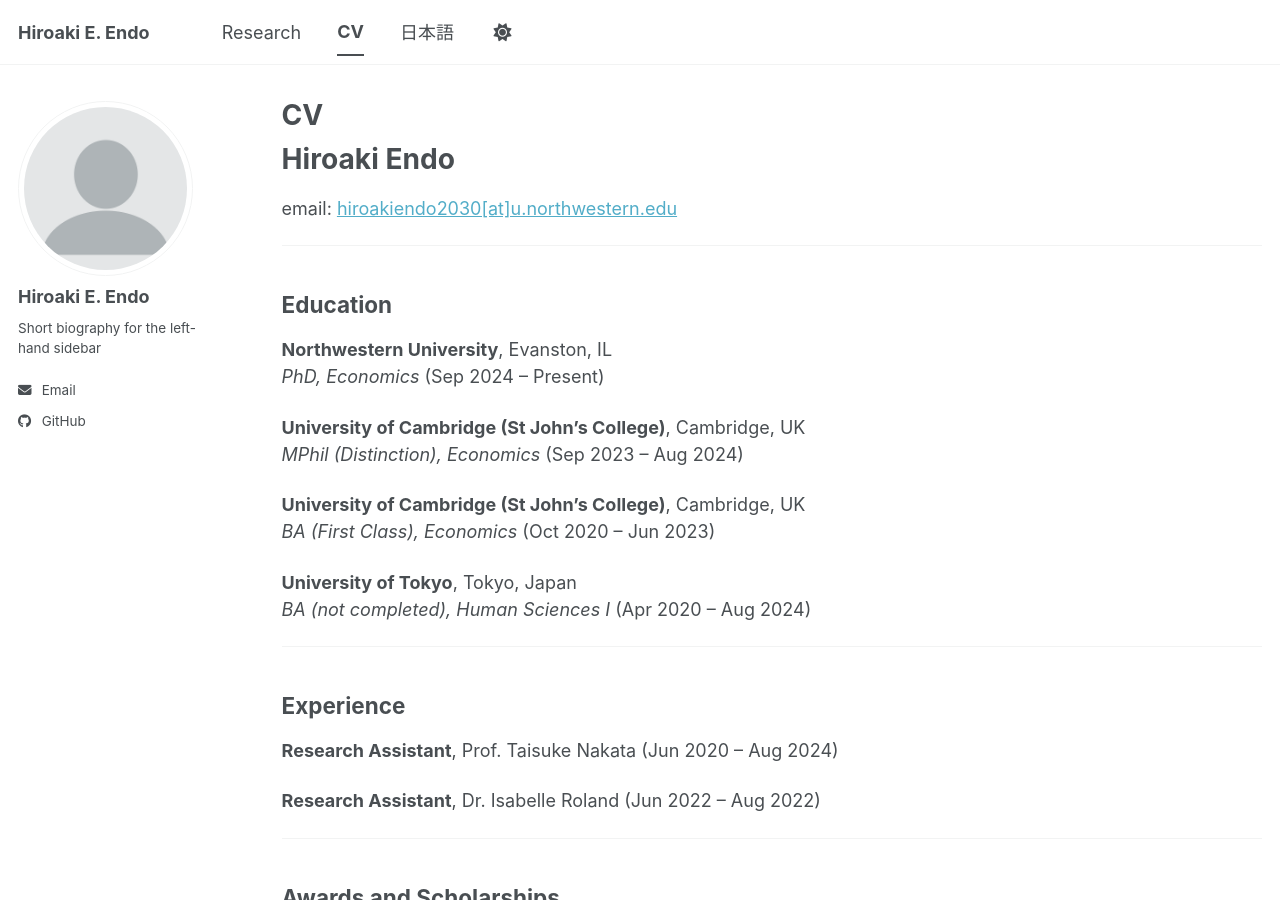
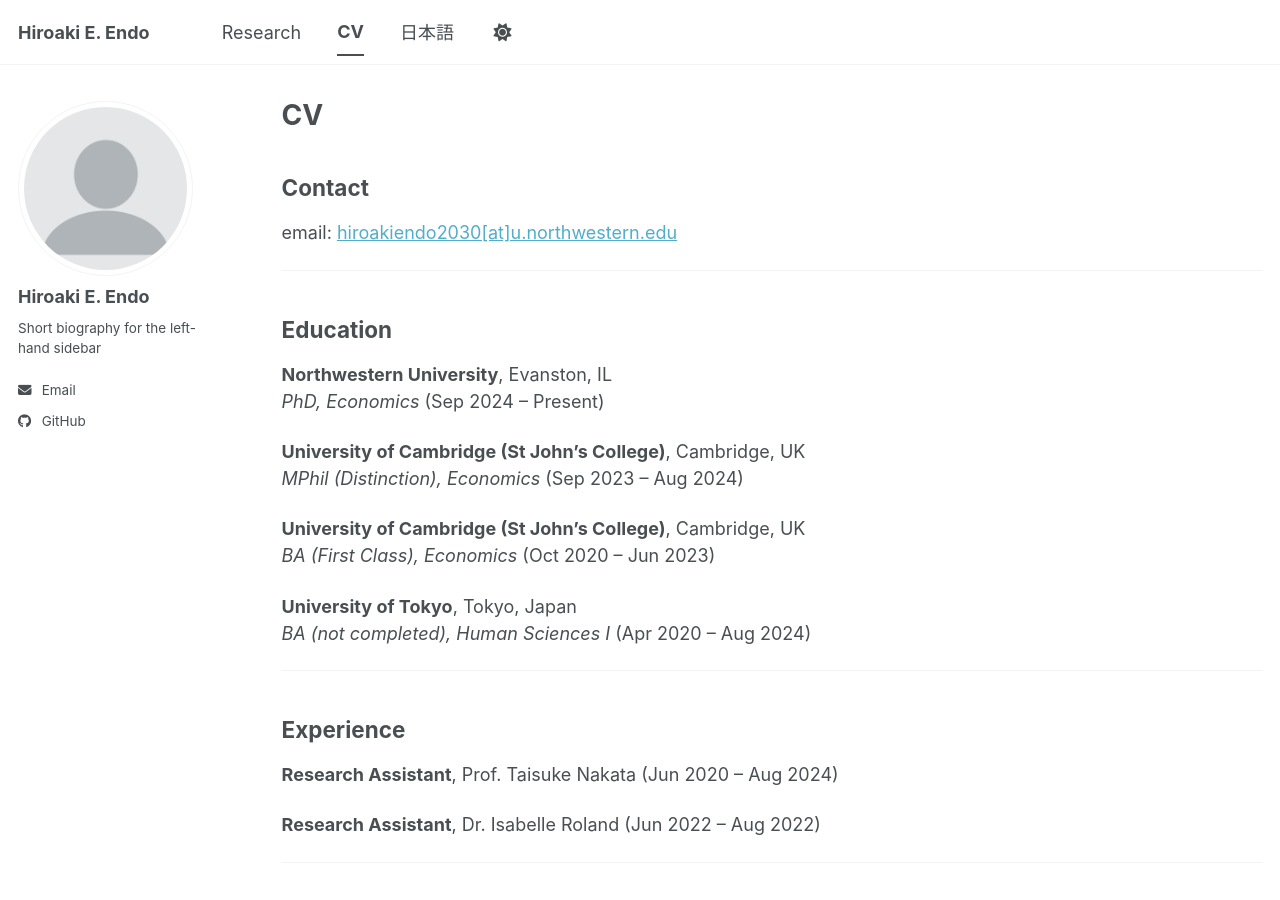
Before and after one commit to hiroendo1014/hiroendo1014.github.io, a Jekyll site: the page built from _pages/cv.md, in a window 1280 px wide and 900 px high. Built offline with Jekyll 4.4.1, drawn with Linux system fonts in a browser that asks for light colours; a script bundle is joined from its source files by our own code; library files that are not in the unit come from our copies.

Commit message:
Update cv.md

```diff
--- a/_pages/cv.md
+++ b/_pages/cv.md
@@ -9,7 +9,7 @@
 
 {% include base_path %}
 
-# Hiroaki Endo
+## Contact
 
 email: [hiroakiendo2030[at]u.northwestern.edu](mailto:hiroakiendo2030@u.northwestern.edu)
 
```
